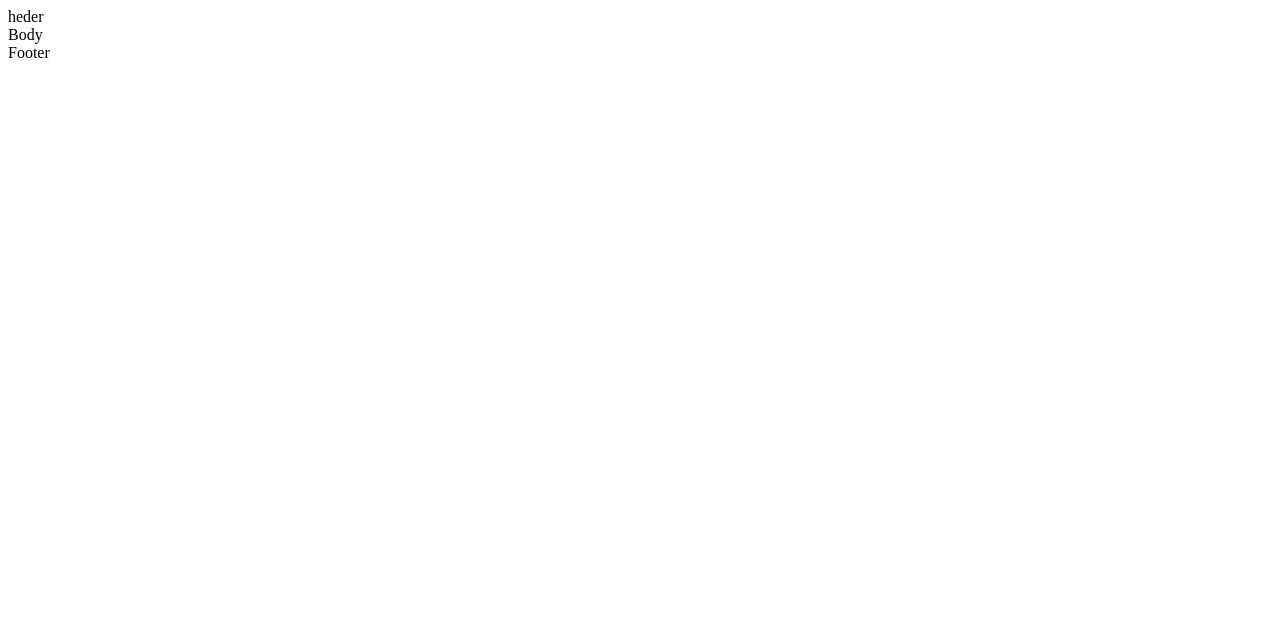
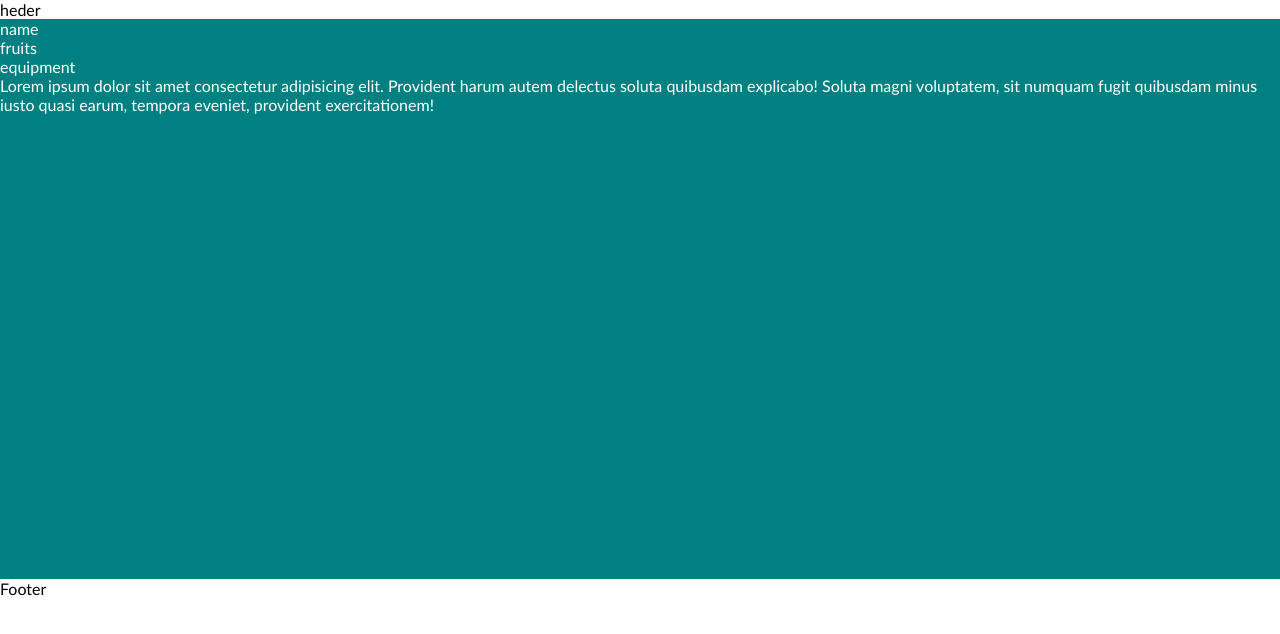
Before and after one commit to Pheaktramao/project-C3, a plain HTML site: page index.html in a window 1280 px wide. Drawn offline with Linux system fonts and the light colour scheme.

Commit message:
add style main

```diff
--- a/css/style.css
+++ b/css/style.css
@@ -0,0 +1,11 @@
+* {
+    margin: 0;
+    padding: 0;
+    font-family: 'Gill Sans', 'Gill Sans MT', Calibri, 'Trebuchet MS', sans-serif;
+}
+
+main {
+    height: 70vh;
+    background-color: teal;
+    color: white;
+}
--- a/index.html
+++ b/index.html
@@ -4,10 +4,18 @@
     <meta charset="UTF-8">
     <meta name="viewport" content="width=device-width, initial-scale=1.0">
     <title>Document</title>
+    <link rel="stylesheet" href="css/style.css">
 </head>
 <body>
     <header>heder</header>
-    <main>Body</main>
+    <main>
+        <ul>
+            <li>name</li>
+            <li>fruits</li>
+            <li>equipment</li>
+        </ul>
+        <p>Lorem ipsum dolor sit amet consectetur adipisicing elit. Provident harum autem delectus soluta quibusdam explicabo! Soluta magni voluptatem, sit numquam fugit quibusdam minus iusto quasi earum, tempora eveniet, provident exercitationem!</p>
+    </main>
     <footer>Footer</footer>
 </body>
 </html>
```
